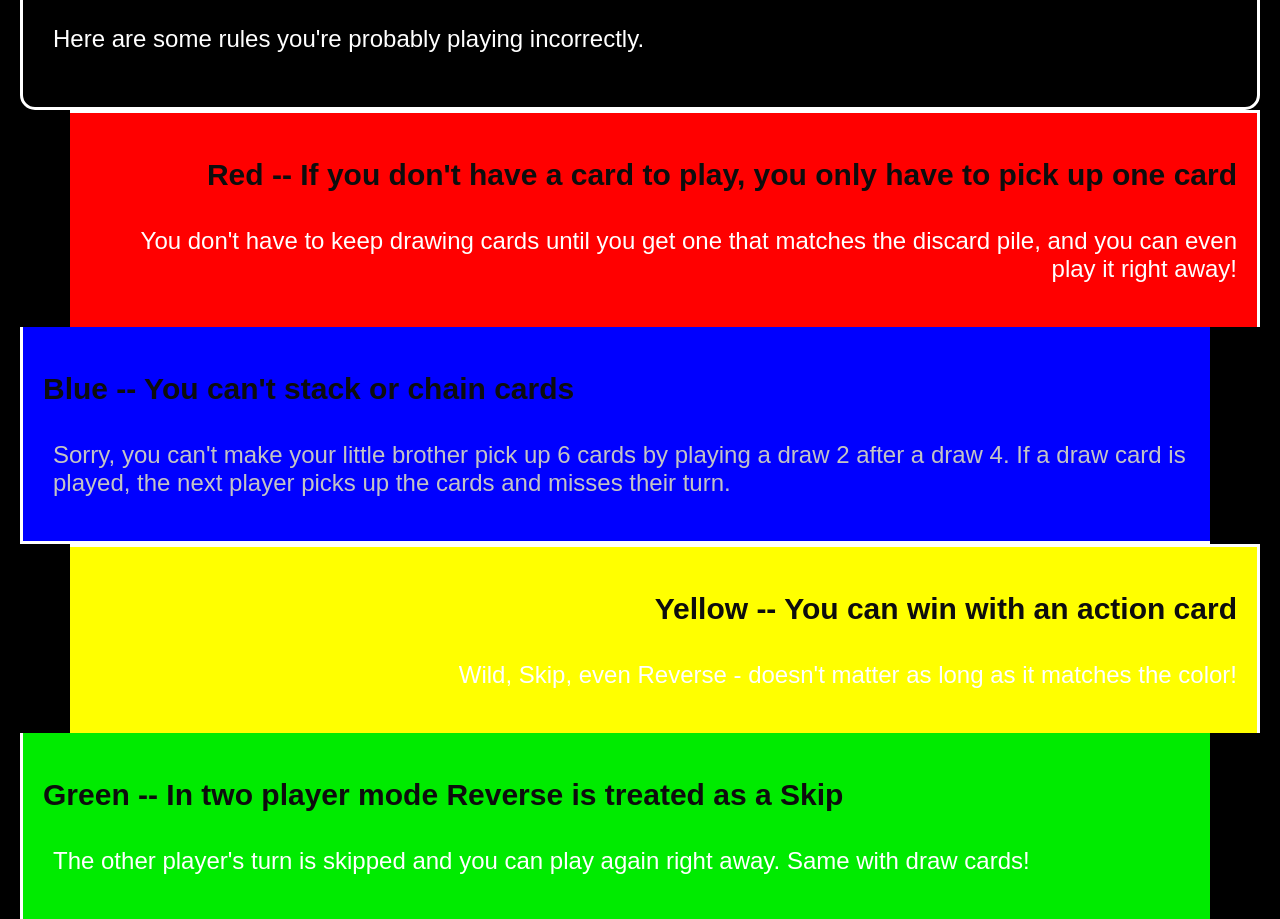
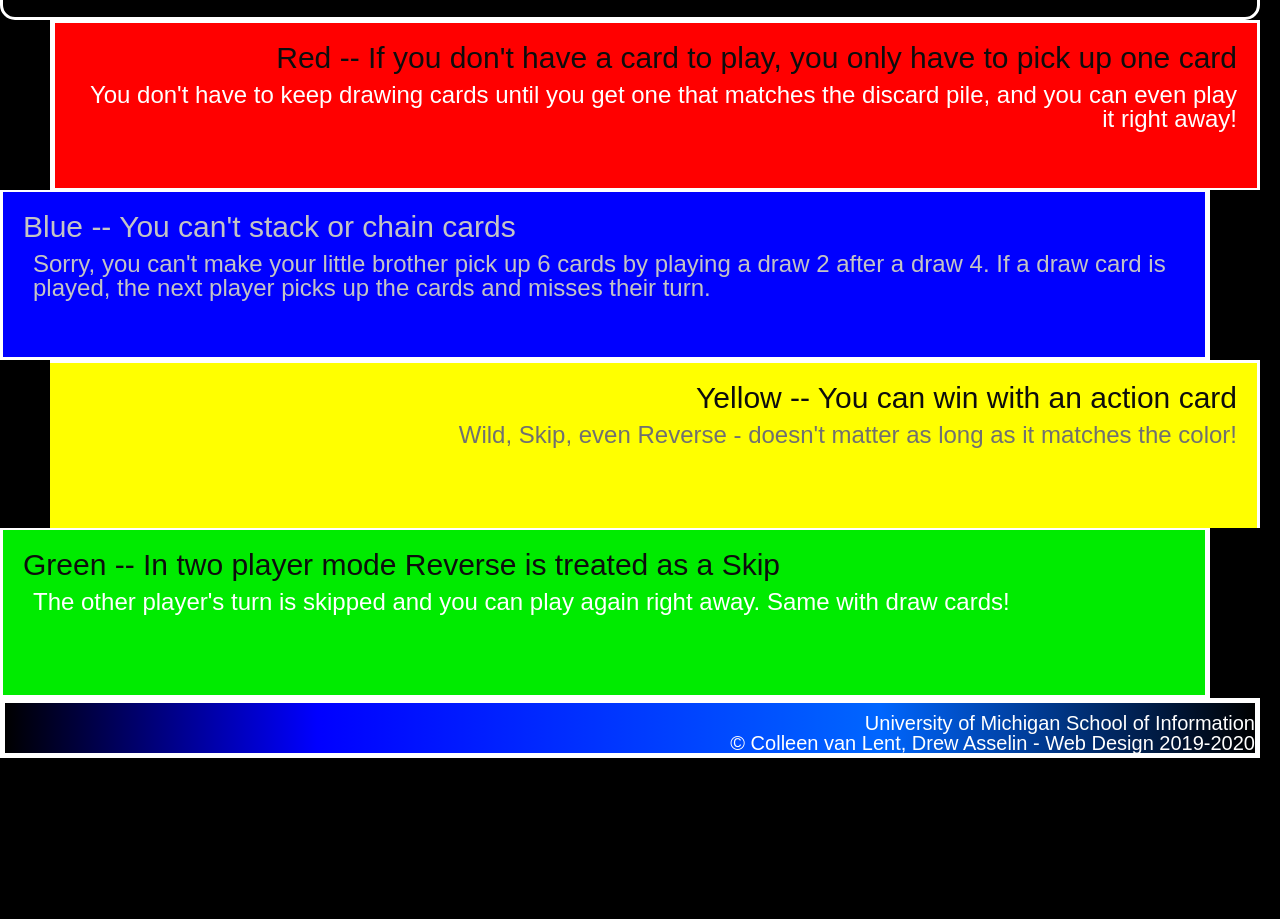
Before and after one commit to saralili5/hw2-f24, a plain HTML site: page index.html in a window 1280 px wide. Shown: the part 508-1427 px from the top of the page. After the commit the page ends 1286 px from the top, so only its background shows below. Drawn offline with Linux system fonts and the light colour scheme.

Commit message:
Add files via upload

```diff
--- a/css/style.css
+++ b/css/style.css
@@ -1,9 +1,7 @@
 body {
     background-color: #000000;
     color:  #FFFFFF;
-    margin-top: 20px;
-    margin-right: 20px;
-    margin-left: 20px;
+    margin: 20px 20px 20px 0px;
     font-family: Arial, Verdana;
 }
 h1 {
@@ -17,15 +15,13 @@ h2 {
 }
 p {
     font-size: 24px;
-    padding-left: 10px;
-    padding-top: 10px;
+    padding: 10px 0 0 10px;
 }
 img {
     width: 250px;
     border: 10px dashed #FFFFFF;
     display: block;
-    margin-left: auto;
-    margin-right: auto;
+    margin: 0 auto;
 }
 div {
     min-height: 125px;
@@ -41,49 +37,41 @@ div {
     background-color: #ff0000;
     text-align: right;
     margin-left: 50px;
-    border-bottom: 2px;
-    border-left: 5px;
+    border-bottom: 2px solid #FFFFFF;
+    border-left: 5px solid #FFFFFF;
 }
-div.blue {
+.blue {
     background-color: #0000FF;
     text-align: left;
     margin-right: 50px;
-    border-right: 5px;
-    border-top: 2px;
+    border-right: 5px solid #FFFFFF;
+    border-top: 2px solid #FFFFFF;
     color: #C4C4C4
 }
-div h2.blue {
+.blue h2 {
     color: #C4C4C4
 }
-div p.blue {
-    color: #C4C4C4;
-}
-div.yellow {
+.yellow {
     background-color: #FFFF00;
     text-align: right;
     margin-left: 50px;
     border-bottom: 2px;
     border-left: 5px;
+    color: #707070
 }
-div p.yellow {
-    color: #707070;
-}
-div.green {
+.green {
     background-color: #00EB00;
     text-align: left;
     margin-right: 50px;
-    border-right: 5px;
-    border-top: 2px;
+    border-right: 5px solid #FFFFFF;
+    border-top: 2px solid #FFFFFF;
 }
 footer {
-    background: rgb(0,0,0);
-    background: linear-gradient(90deg, #000000 0%, #0000ff 25%, #0066ff 70%, #000000 0%);
+    background: linear-gradient(to right, #000000, #0000FF 25%, #0066FF 70%, #000000);
     border: solid 5px #FFFFFF
 }
 footer p {
     font-size: 20px;
     text-align: right;
-    padding-top: 15px;
-    padding-right: 15px;
-    padding-bottom: 15px;
+    padding: 15px 15 px 15px 0;
 }
--- a/index.html
+++ b/index.html
@@ -3,7 +3,7 @@
 <head>
   <meta charset="UTF-8">
   <meta name="viewport" content="width=device-width, initial-scale=1.0">
-  <link rel="stylesheet" href="css/reset.css">
+  <link rel="stylesheet" href="css/html5reset.css">
   <link rel="stylesheet" href="css/style.css">
   <link rel="icon" type="image/x-icon" href="/images/favicon.ico">
 
```
